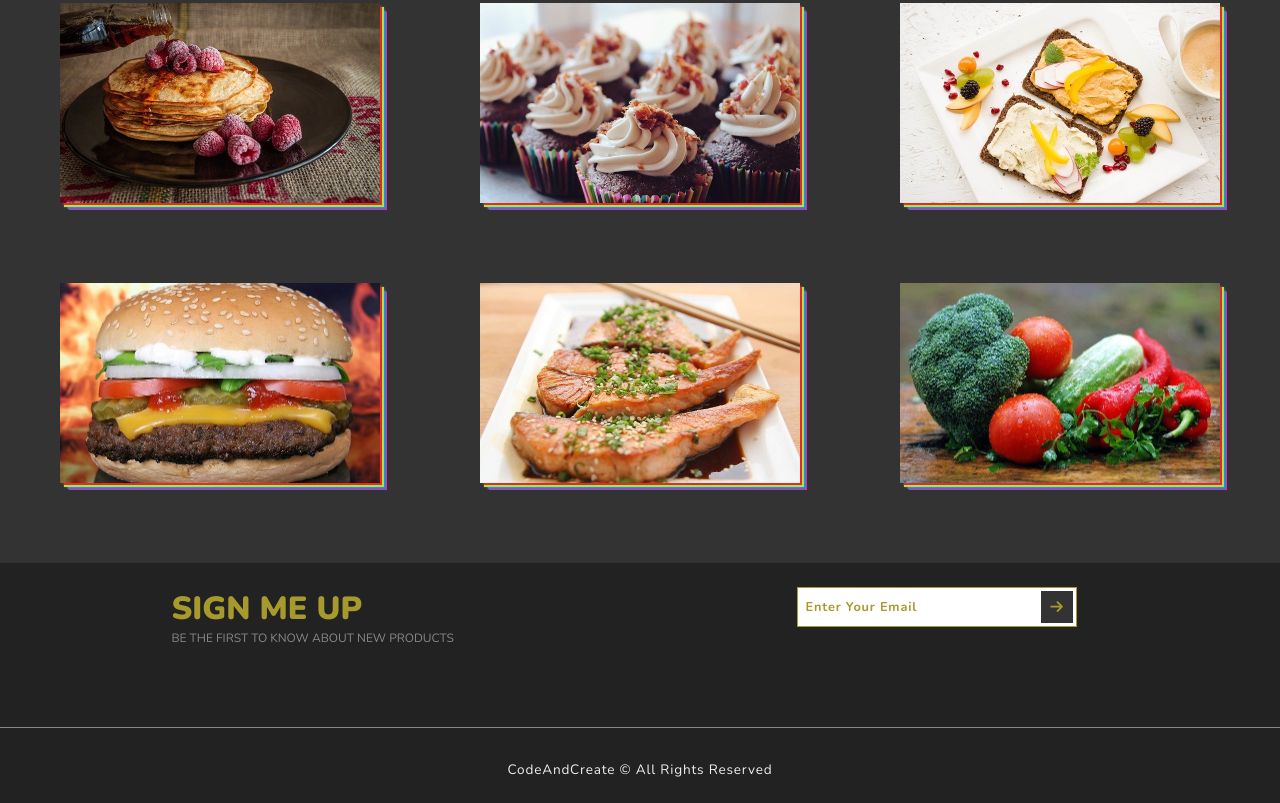
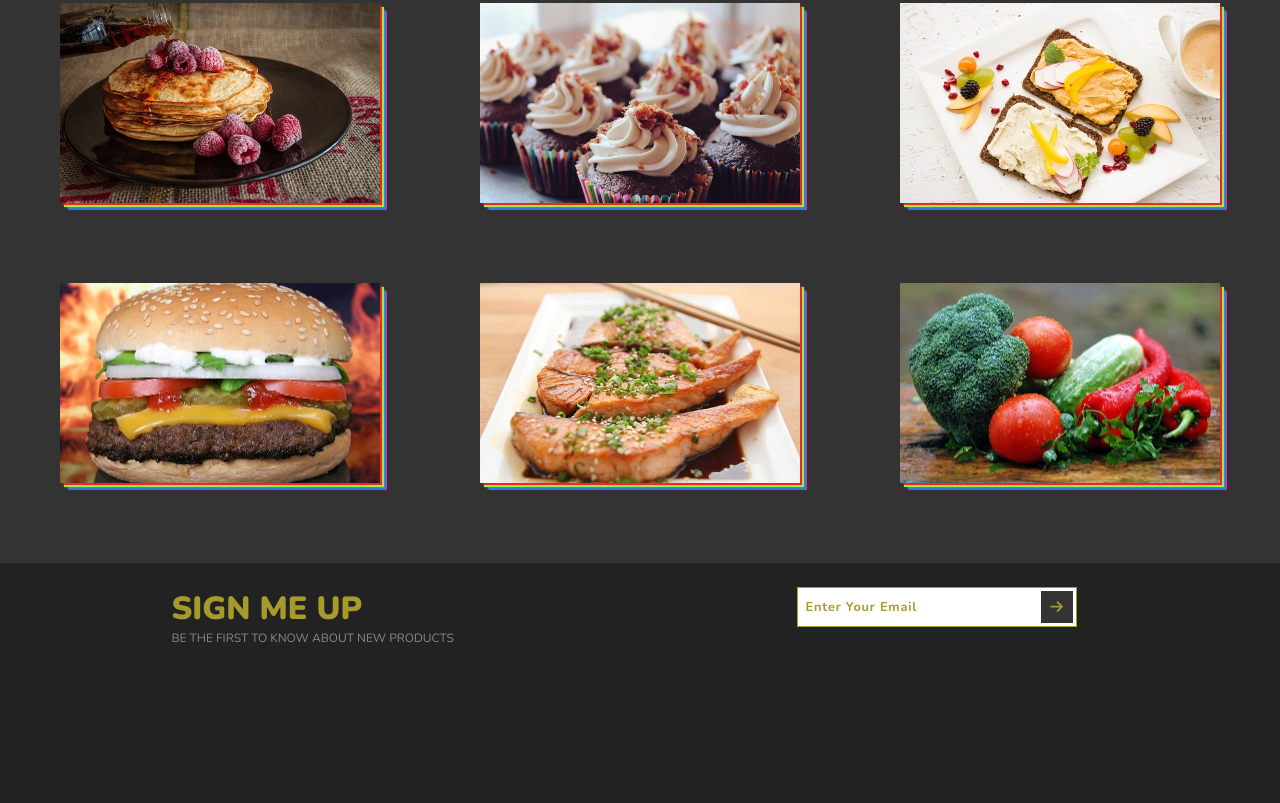
Before and after one commit to vinay630987/Foods, a plain HTML site: page index.html in a window 1280 px wide. Shown: the part 1817-2620 px from the top of the page. Drawn offline with nearby package versions, Linux system fonts and the light colour scheme.

Commit message:
Update index.html

```diff
--- a/index.html
+++ b/index.html
@@ -165,7 +165,6 @@
           <i class="fas fa-arrow-right"></i>
         </button>
       </form>
-      <p class="copyright">CodeAndCreate &copy; All Rights Reserved</p>
     </section>
     <!--End of Section-4-->
 
```
